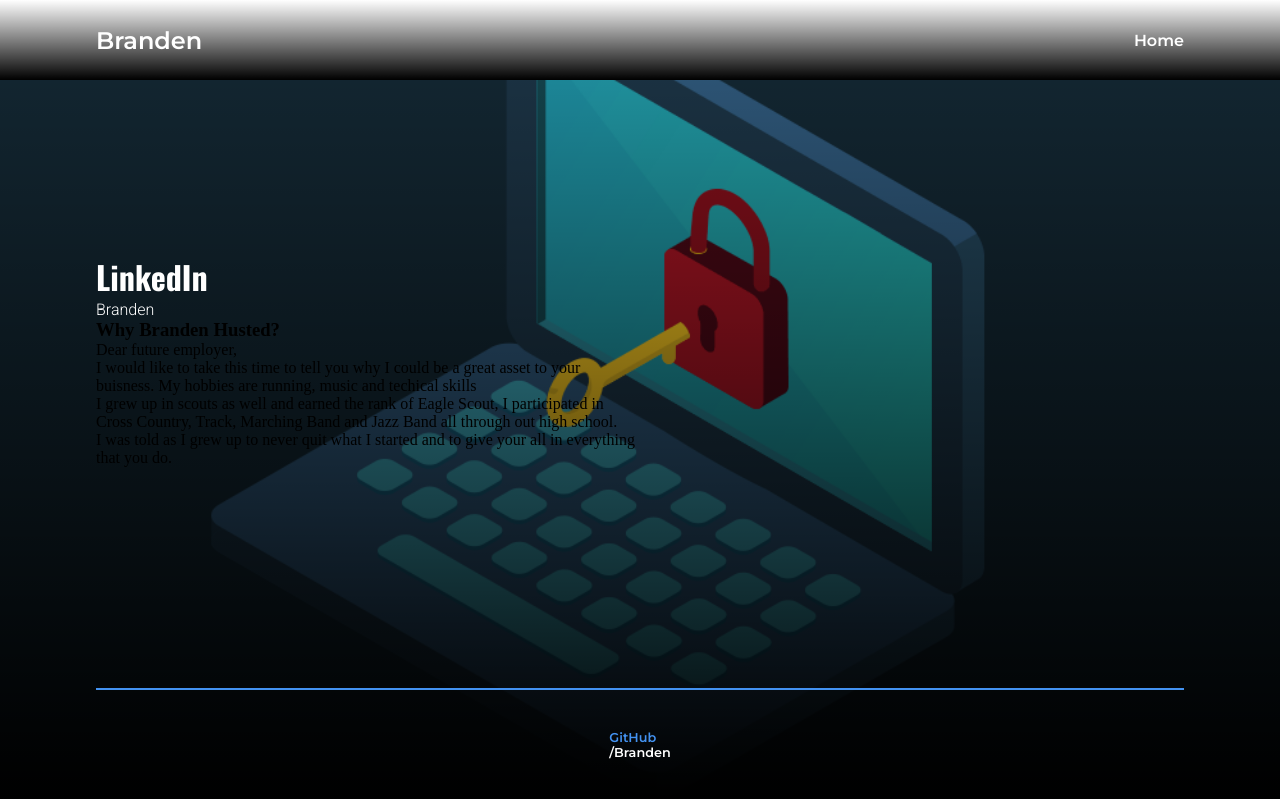
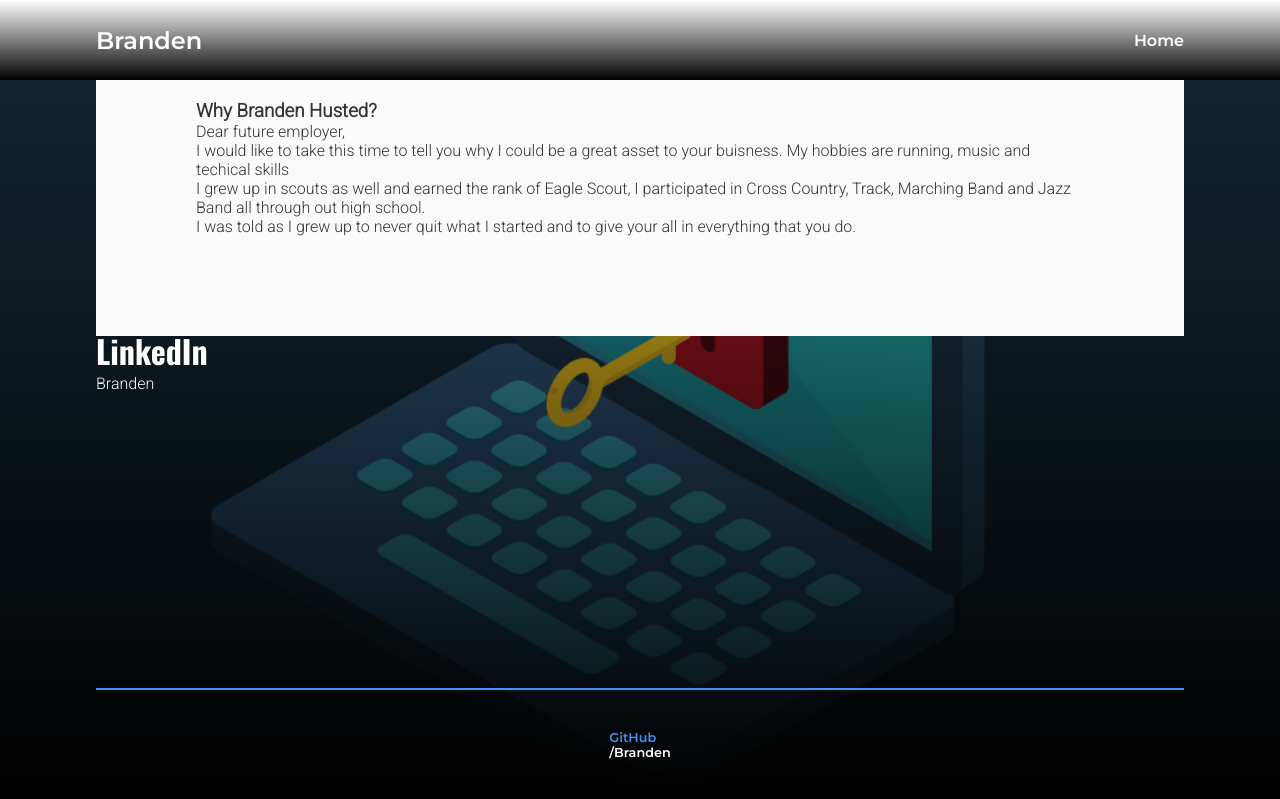
Before and after one commit to brandenHusted/PersonalWebsite, a PHP site: page /connect.html in a window 1280 px wide. Shown: the top 799 px of the page. Run offline with PHP 8.4, Linux system fonts and the light colour scheme.

Commit message:
fixing description about me

```diff
--- a/connect.html
+++ b/connect.html
@@ -8,7 +8,7 @@
     <link rel="stylesheet" href="styles/hero.css">
     <link rel="stylesheet" href="styles/footer.css">
     <script type="text/javascript" src='styles/footer.js'></script>
-    <link rel="stylesheet" href="styles/aboutme.css">
+    <link rel="stylesheet" href="styles/connect.css">
 
     <link rel="shortcut icon" href="images/cyber-attack.gif" type="image/x-icon">
     <link rel="stylesheet" href="https://cdnjs.cloudflare.com/ajax/libs/font-awesome/4.7.0/css/font-awesome.min.css">
@@ -28,13 +28,14 @@
         <div id="title">
             <h1>LinkedIn</h1>
             <p>Branden</p>
-            <h3>Why Branden Husted?</h3>
+        </div>
+    <div id = "info">
+        <h3>Why Branden Husted?</h3>
             <div>Dear future employer,</div>
             <div>I would like to take this time to tell you why I could be a great asset to your buisness. My hobbies are running, music and techical skills</div>
             <div>I grew up in scouts as well and earned the rank of Eagle Scout, I participated in Cross Country, Track, Marching Band and Jazz Band all through out high school.</div>
             <div>I was told as I grew up to never quit what I started and to give your all in everything that you do.</div>
-        </div>
-
+    </div>
         <footer id="contact">
             <ul>
                 <li><a href="https://github.com/brandenHusted" target="_blank"><p>GitHub</p>/Branden</a></li>
--- a/styles/aboutme.css
+++ b/styles/connect.css
@@ -19,6 +19,24 @@
     background-image: linear-gradient(to bottom, rgba(0,0,0,0), rgba(0,0,0,1)), url(../images/cyber-attack.gif);
     background-position: center center;
     background-size: cover;
+}
+
+#info {
+    padding: 100px;
+    background-color: #fafafa;
+    color: #333;
+    font-family: var(--font3);
+}
+
+#info h2 {
+    font-family: var(--font1);
+    font-size: 30px;
+    margin-bottom: 20px;
+}
+
+#info p {
+    font-family: var(--font3);
+    font-size: 16px;
 }
 
 #playlists {
```
